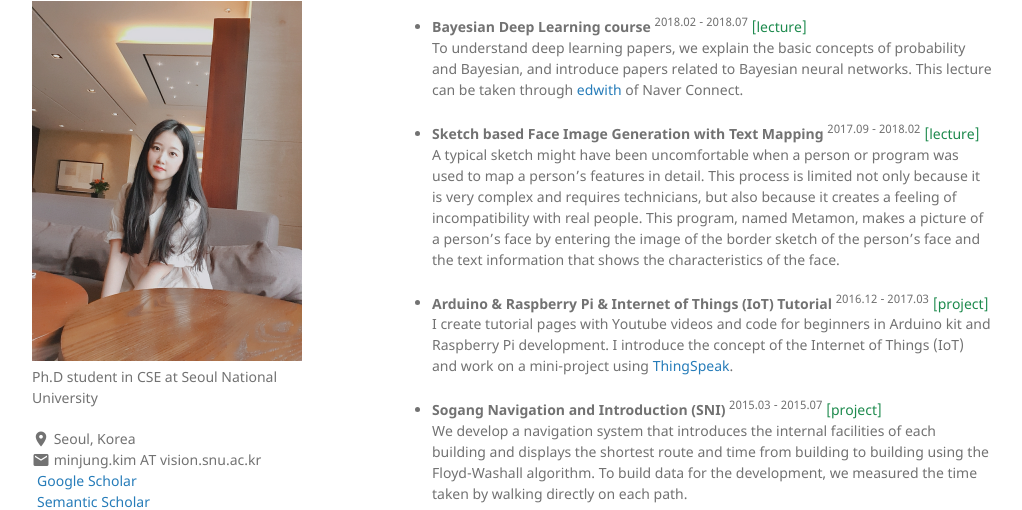
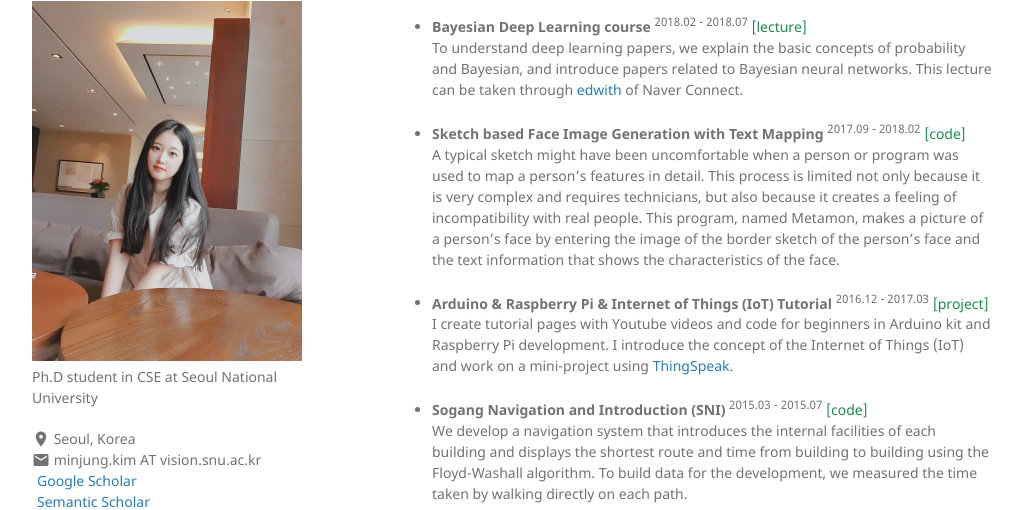
Before and after one commit to minnjung/minnjung.github.io, a Jekyll site: the page built from index.md, in a window 1280 px wide and 900 px high, scrolled down 1885 px. Shown: the part 136-646 px from the top of the window, without its empty margins (128-1150 px from the left). Built offline with Jekyll 4.4.1, drawn with Linux system fonts in a browser that asks for light colours; a style sheet for code colours, icons or effects is not loaded.

Commit message:
Update index.md

```diff
--- a/index.md
+++ b/index.md
@@ -115,7 +115,7 @@ The code will be released after acceptance.
 To understand deep learning papers, we explain the basic concepts of probability and Bayesian, and introduce papers related to Bayesian neural networks.
 This lecture can be taken through [edwith](https://www.edwith.org/) of Naver Connect.
 
-- **Sketch based Face Image Generation with Text Mapping** <sup>2017.09 - 2018.02</sup> <a class="code" href="https://github.com/hyungsuklim/metamon">[lecture]</a> <br/>
+- **Sketch based Face Image Generation with Text Mapping** <sup>2017.09 - 2018.02</sup> <a class="code" href="https://github.com/hyungsuklim/metamon">[code]</a> <br/>
 A typical sketch might have been uncomfortable when a person or program was used to map a person's features in detail.
 This process is limited not only because it is very complex and requires technicians, but also because it creates a feeling of incompatibility with real people.
 This program, named Metamon, makes a picture of a person's face by entering the image of the border sketch of the person's face and the text information that shows the characteristics of the face.
@@ -124,7 +124,7 @@ This program, named Metamon, makes a picture of a person's face by entering the
 I create tutorial pages with Youtube videos and code for beginners in Arduino kit and Raspberry Pi development.
 I introduce the concept of the Internet of Things (IoT) and work on a mini-project using [ThingSpeak](https://thingspeak.com/).
 
-- **Sogang Navigation and Introduction (SNI)** <sup>2015.03 - 2015.07</sup> <a class="code" href="https://github.com/hyungsuklim/SGCS-Assignment/tree/master/2015/Data-Structure_2015/Project">[project]</a> <br/>
+- **Sogang Navigation and Introduction (SNI)** <sup>2015.03 - 2015.07</sup> <a class="code" href="https://github.com/hyungsuklim/SGCS-Assignment/tree/master/2015/Data-Structure_2015/Project">[code]</a> <br/>
 We develop a navigation system that introduces the internal facilities of each building and displays the shortest route and time from building to building using the Floyd-Washall algorithm.
 To build data for the development, we measured the time taken by walking directly on each path.
 
```
